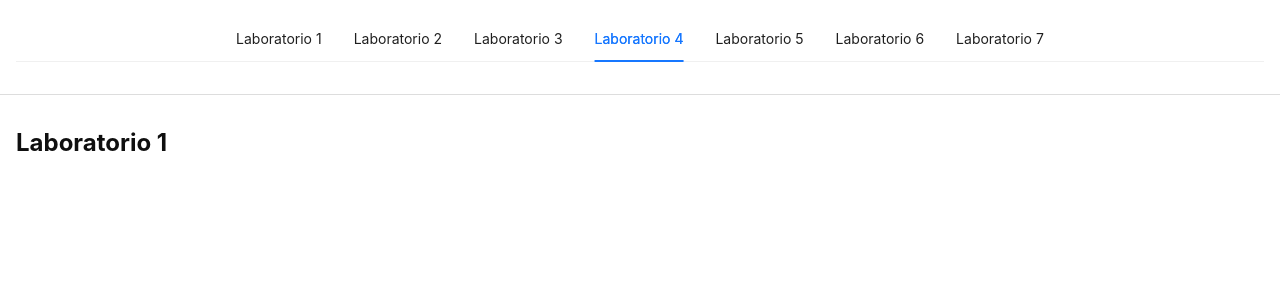
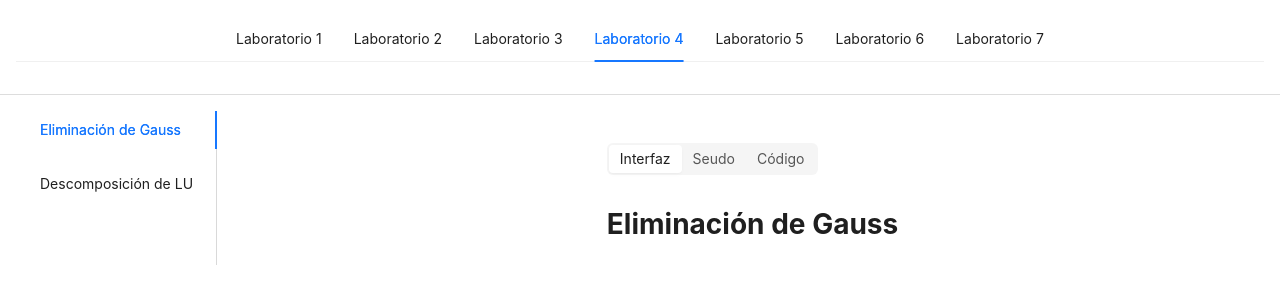
Before and after one commit to IsaacDiaz211/Laboratorios, a React (Vite) app in the folder Laboratorios/: page /lab4 in a window 1280 px wide. Shown: the top 304 px of the page. Built offline with nearby package versions, Linux system fonts and the light colour scheme.

Commit message:
start lab4

```diff
--- /dev/null
+++ b/Laboratorios/src/exercises/lab4/Gauss.tsx
@@ -0,0 +1,24 @@
+import { useState } from "react";
+import SubTab from "../../components/SubTab";
+import GaussUI from "./GaussUI";
+import CodeBlock from "../../components/CodeBlock";
+import Seudo from "../../components/Seudo";
+
+function Gauss() {
+  const [tab, setTab] = useState("interfaz");
+
+  return (
+    <div>
+      <SubTab graph={false} onChange={setTab} value={tab} />
+      {tab === "interfaz" && <GaussUI />}
+      {tab === "seudo" && (
+        <Seudo code={``} />
+      )}
+      {tab === "codigo" && (
+        <CodeBlock code={``} />
+      )}
+    </div>
+  );
+}
+
+export default Gauss;
--- /dev/null
+++ b/Laboratorios/src/exercises/lab4/GaussUI.tsx
@@ -0,0 +1,9 @@
+function GaussUI() {
+  return (
+    <div>
+      <h1>Eliminación de Gauss</h1>
+    </div>
+  );
+}
+
+export default GaussUI;
--- /dev/null
+++ b/Laboratorios/src/exercises/lab4/LUDecompUI.tsx
@@ -0,0 +1,9 @@
+function LUDecompUI() {
+  return (
+    <div>
+      <h1>Descomposición de LU</h1>
+    </div>
+  );
+}
+
+export default LUDecompUI;
--- /dev/null
+++ b/Laboratorios/src/exercises/lab4/LUDecomposition.tsx
@@ -0,0 +1,36 @@
+import { useState } from "react";
+import SubTab from "../../components/SubTab";
+import LUDecompositionUI from "./LUDecompUI";
+import CodeBlock from "../../components/CodeBlock";
+import Seudo from "../../components/Seudo";
+import CartesianGraph from "../../components/CartesianGraph";
+
+function LUDecomposition() {
+  const [tab, setTab] = useState("interfaz");
+
+  return (
+    <div>
+      <SubTab graph={true} onChange={setTab} value={tab} />
+      {tab === "interfaz" && <LUDecompositionUI />}
+      {tab === "seudo" && (
+        <Seudo code={``} />
+      )}
+      {tab === "codigo" && (
+        <CodeBlock code={``} />
+      )}
+      {tab === "grafico" && (
+
+        <CartesianGraph
+          xRange={[-5, 10]}
+          yRange={[-30, 30]}
+          functionString="Math.PI*(x**2)*((9-x)/3) - 30"
+          expresion="\pi * h^2 (\frac{3R - h}{3})"
+          step={0.1}
+        />
+
+      )}
+    </div>
+  );
+};
+
+export default LUDecomposition;
--- a/Laboratorios/src/pages/Lab4.tsx
+++ b/Laboratorios/src/pages/Lab4.tsx
@@ -1,9 +1,39 @@
+import { Tabs } from 'antd';
+import Gauss from '../exercises/lab4/Gauss';
+import LUDecomposition from '../exercises/lab4/LUDecomposition';
+
 const Lab4 = () => {
     return (
-        <div>
-            <h2>Laboratorio 1</h2>
-        </div>
-    )
+    <Tabs
+      tabPosition="left"
+      items={[
+        {
+          label: "Eliminación de Gauss",
+          key: "1",
+          children:
+            <div style={{
+              display: "flex",
+              justifyContent: "center",
+              paddingTop: "2rem",
+            }}>
+            <Gauss />
+            </div>,
+        },
+        {
+          label: "Descomposición de LU",
+          key: "2",
+          children:
+            <div style={{
+                display: "flex",
+                justifyContent: "center",
+                paddingTop: "2rem",
+              }}>
+                <LUDecomposition />
+            </div>,
+        }
+      ]}
+    />
+  );
 };
 
 export default Lab4;
```
Also changed, not shown: Laboratorios/src/exercises/lab4/algos_SystemOfLinearEquations.ts (added, +33 -0 lines).
